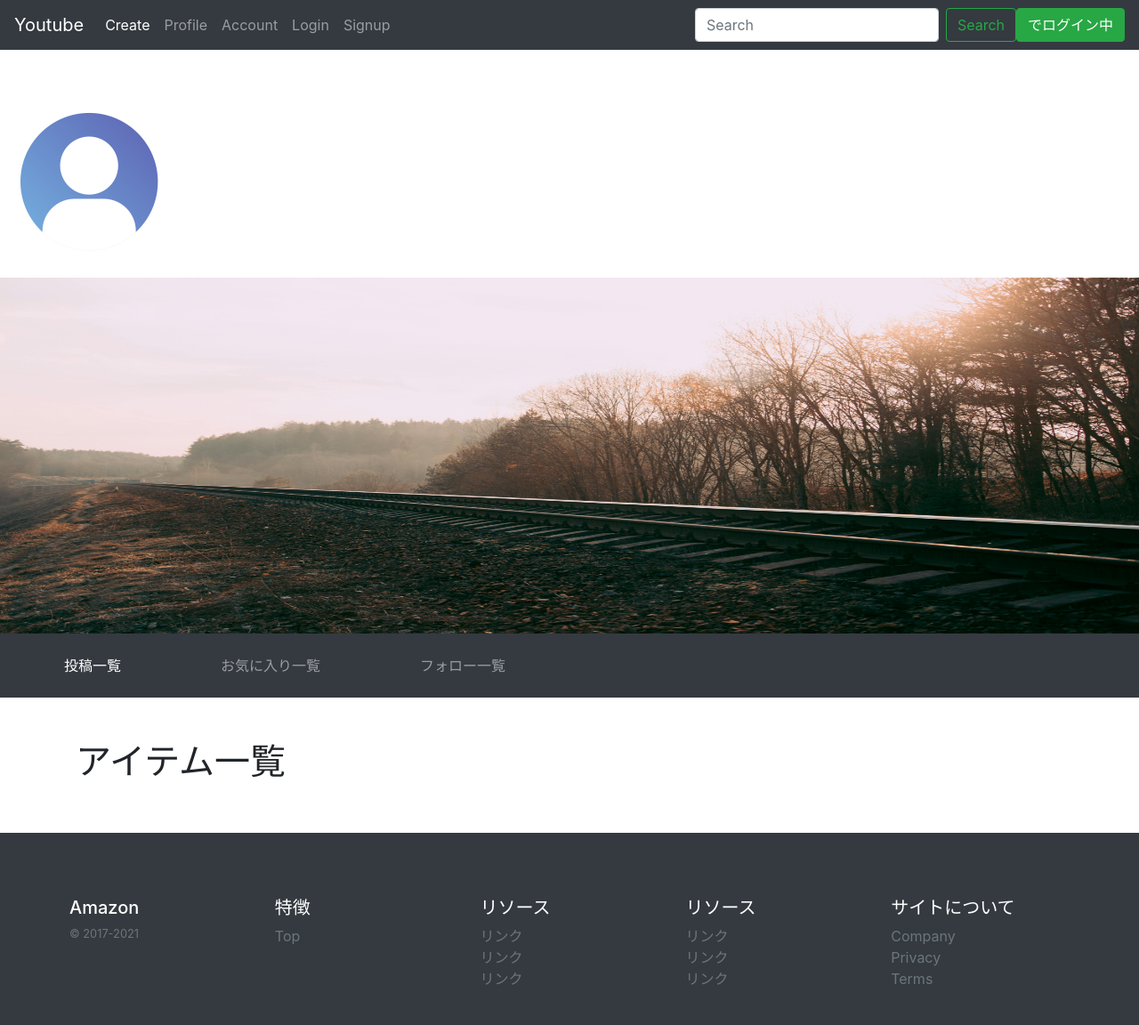
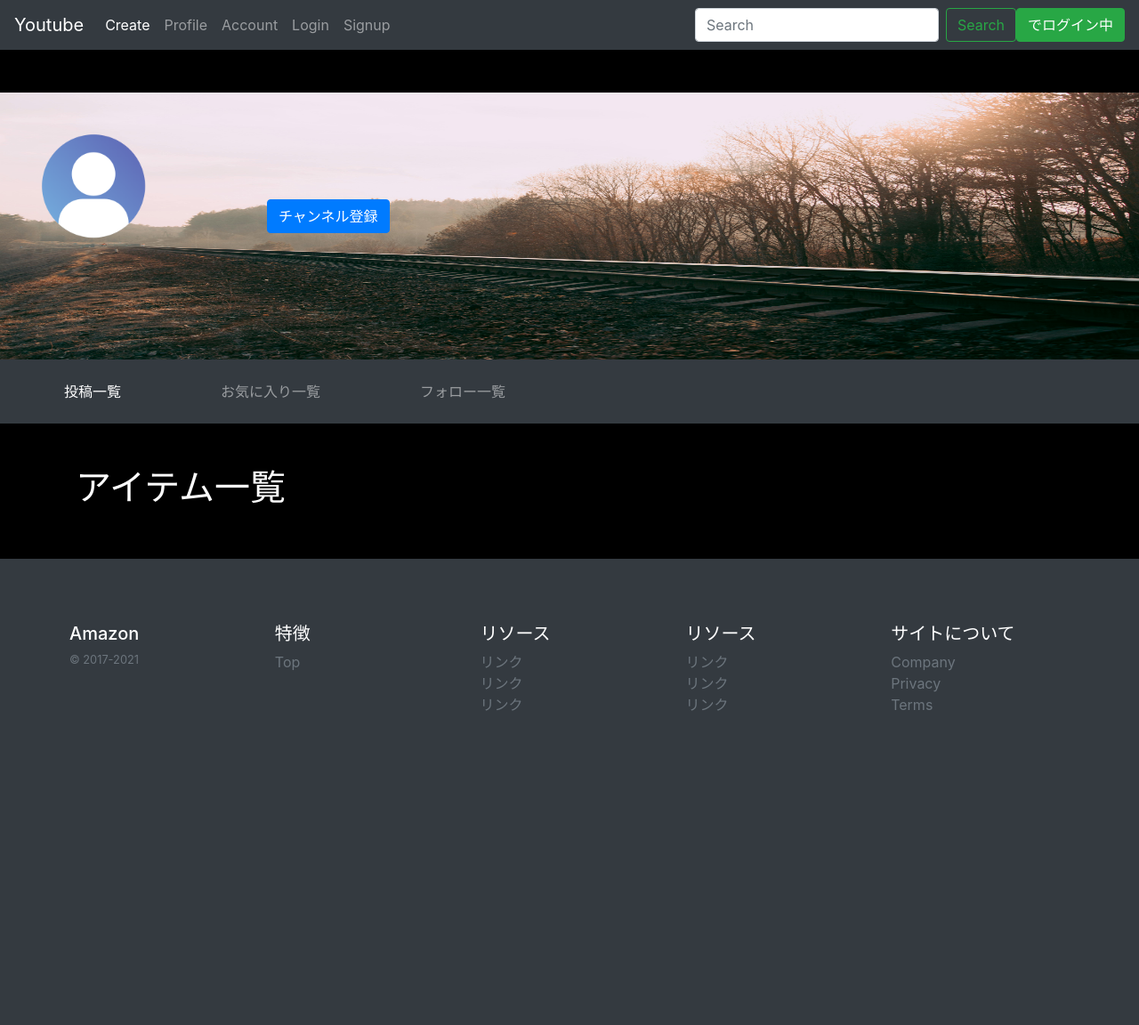
Before and after one commit to ajdjaiuoapooiad/project7-youtube, a Django app: template templates/pages/user_list.html in a window 1280 px wide. Shown: the whole page at 89% size. After the commit the page ends 799 px from the top, so only its background shows below. Run offline with Django 3.2, Linux system fonts and the light colour scheme; the template is opened without the code that fills it, so the values that code supplies are empty.

Commit message:
userpage design

```diff
--- a/config/settings.py
+++ b/config/settings.py
@@ -12,6 +12,7 @@ https://docs.djangoproject.com/en/3.2/ref/settings/
 
 from pathlib import Path
 import environ
+
 
 # Build paths inside the project like this: BASE_DIR / 'subdir'.
 BASE_DIR = Path(__file__).resolve().parent.parent
--- a/config/urls.py
+++ b/config/urls.py
@@ -17,6 +17,8 @@ from django.contrib import admin
 from django.urls import path
 from base import views
 from django.contrib.auth.views import LogoutView
+from django.conf import settings  # 増えた
+from django.conf.urls.static import static  # 増えた
 
 
 urlpatterns = [
@@ -32,6 +34,8 @@ urlpatterns = [
     path('user/good/<str:pk>/',views.GoodView.as_view()),
     path('user/like/<str:pk>/',views.LikeView.as_view()),
     path('profile/',views.ProfileUpdateView.as_view()),
+    path('account/',views.AccountUpdateView.as_view()),
+
 
     #Item
     path('item/delete/<str:pk>/',views.ItemDeleteView.as_view()),
@@ -42,4 +46,4 @@ urlpatterns = [
 
 
     path('',views.ItemListView.as_view()),
-]
+]+ static(settings.STATIC_URL, document_root=settings.STATIC_ROOT)
--- /dev/null
+++ b/static/css/user_list.css
@@ -0,0 +1,38 @@
+body{
+    background-color: black;
+    color: white;
+}
+
+.mypage-img{
+    width: 100%;
+    height:300px;
+}
+
+
+
+
+.relative{
+    position: relative;
+    height: 300px;
+}
+.absolute.text1{
+    position: absolute;
+    top:50px;
+    left:300px;
+    font-size:50px;
+}
+.absolute.text2{
+    position: absolute;
+    top:120px;
+    left:300px;
+}
+.rounded-circle {
+    position: absolute;
+    height:150px;
+    width:150px;
+    top:30px;
+    left:30px;
+}
+.dropdown{
+    margin-left: 180px;
+}
--- a/templates/base.html
+++ b/templates/base.html
@@ -14,11 +14,17 @@
 
 
   <body>
+
+
+    {% block customcss %}
+
+    {% endblock customcss %}
     <header>
       {%block header%}
       {%include 'snippets/header.html'%}
       {%endblock%}
     </header>
+
 
     <main class="my-5">
         {%block content%}
--- a/templates/pages/user_list.html
+++ b/templates/pages/user_list.html
@@ -1,15 +1,24 @@
 {%extends 'base.html'%}
+{% load static %}
+
+{% block customcss %}
+<link rel='stylesheet' type='text/css' href="{% static '/css/user_list.css' %}">
+{% endblock customcss %}
 
 
 
 {%block content%}
 
 
-        <div class="">
-            <img class="rounded-circle" src="/static/sample_image/kkrn_icon_user_1.png" alt="Circle image" width="200px" height="200px" >
+        <div class="relative ">
+            <img class="rounded-circle absolute" src="/static/sample_image/kkrn_icon_user_1.png" alt="Circle image" width="200px" height="200px" >
 
-            <h1>{{user.username}}</h1>
-            <img src="/static/sample_image/pexels-iriser-673803.jpg" alt="" class="" width="100%" height="400px">
+            <h1 class="absolute text1">{{user.username}}</h1>
+            <a href="" class="btn btn-primary absolute text2">チャンネル登録</a>
+
+
+
+            <img src="/static/sample_image/pexels-iriser-673803.jpg" alt="" class="mypage-img" width="100%" height="400px">
 
 
         </div>
@@ -44,7 +53,7 @@
                 {%for object in object_list%}
                 <div class="col-4 border">
                     <img src="/{{object.thumbnail}}" alt="" width="100%" height="200px">
-                    <a href="/item/{{object.pk}}/" class=""><p>{{object.title}}</p></a>
+                    <a href="/item/{{object.pk}}/" class="text-white"><p>{{object.title}}</p></a>
 
 
                 </div>
--- a/templates/snippets/header.html
+++ b/templates/snippets/header.html
@@ -15,7 +15,7 @@
         </li>
 
         <li class="nav-item">
-          <a class="nav-link" href="/logout/">Account</a>
+          <a class="nav-link" href="/account/">Account</a>
         </li>
 
 
```
Also changed, not shown: base/views/account_views.py (+13 -0 lines), templates/pages/user_account.html (added, +19 -0 lines), templates/pages/user_good.html (+14 -4 lines), templates/pages/user_like.html (+14 -4 lines), db.sqlite3.
